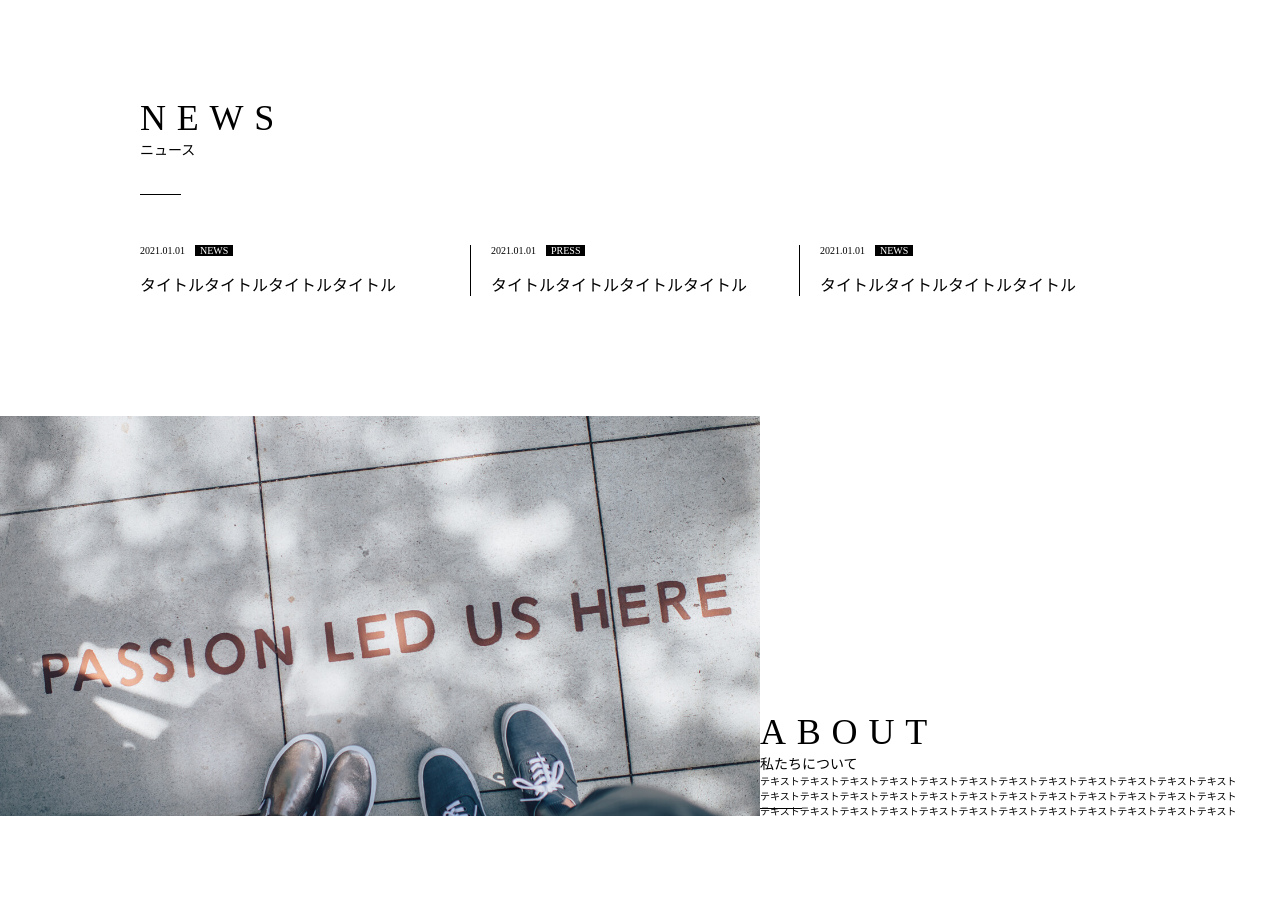
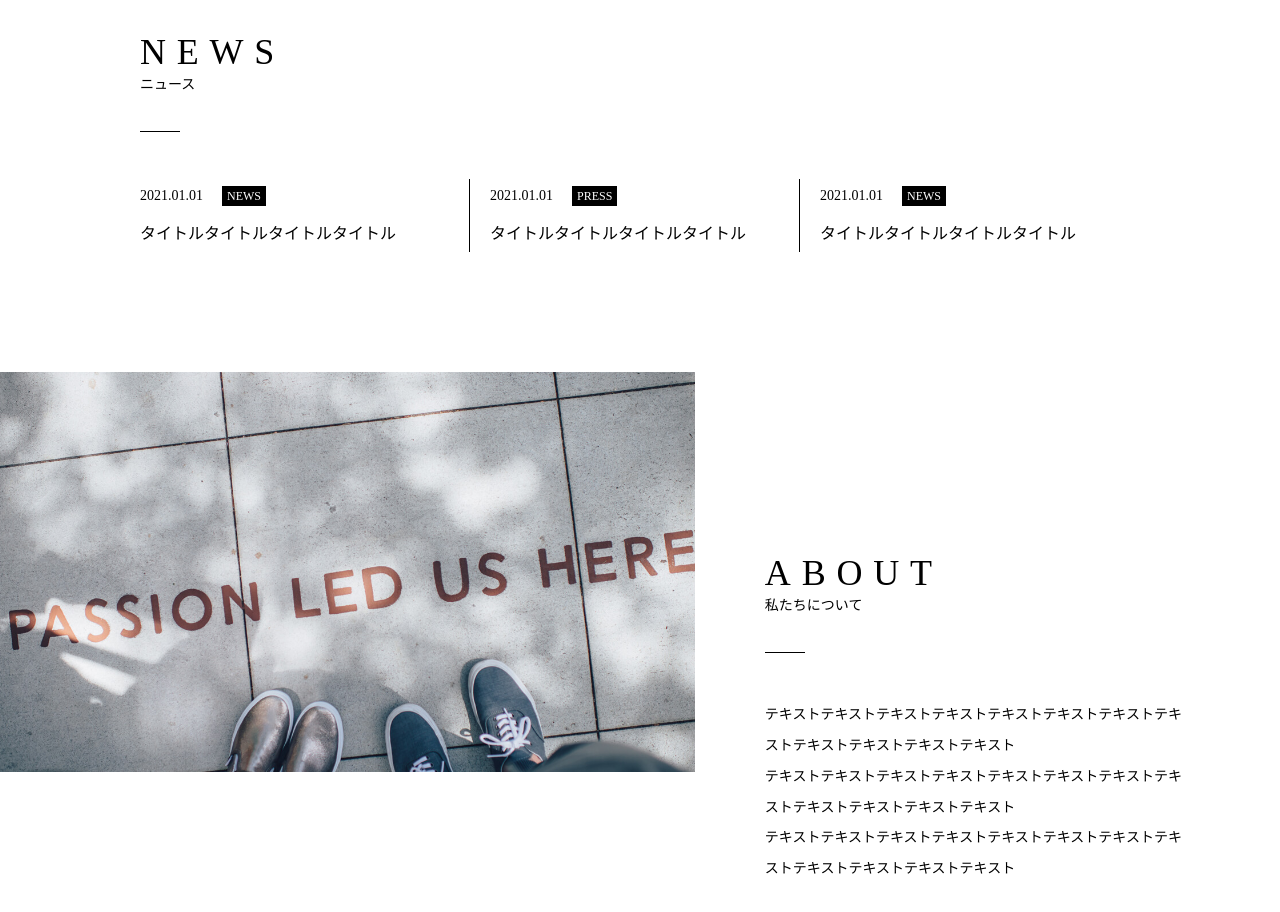
Before and after one commit to yasuta773/corporate2-mac, a plain HTML site: page index.html in a window 1280 px wide. Shown: the part 780-1692 px from the top of the page. After the commit the page ends 1665 px from the top, so only its background shows below. Drawn offline with Linux system fonts and the light colour scheme.

Commit message:
about-wrapper2

```diff
--- a/css/style.css
+++ b/css/style.css
@@ -3,6 +3,10 @@
 /*共通ここから*/
 html{
     font-size: 62.5%;
+}
+
+body{
+    font-size: 1.4rem;
 }
 
 .container{
@@ -12,35 +16,40 @@ html{
     margin-bottom: 120px;
 }
 
-.title-wrapper h2{
+.title h2{
     font-size: 3.6rem;
     font-weight: normal;
     letter-spacing: 0.3em;
     color: #000000;
+    margin-bottom: 86px;
+    position: relative;
 }
 
-.title-wrapper h3{
+.title h2::after{
+   content: "";
+   width: 40px;
+   height: 1px;
+   background-color: #000;
+   position:absolute;
+   top: 100px;
+}
+
+.title span{
+    display: block;
     font-size: 1.4rem;
     font-weight: normal;
     color: #000000;
-}
-
-.title-wrapper .underline{
-    border-bottom: 1px solid #000000;
-    padding-bottom: 36px;
+    letter-spacing: normal;
 }
 
 a{
-    font-size: 1.4rem;
     text-decoration: none;
     color: #000000;
 }
 /*共通ここまで*/
 
 /*headerここから*/
-header .container{
-    max-width: 1400px;
-    width: 100%;
+header{
     display: flex;
     justify-content: space-between;
 }
@@ -66,68 +75,81 @@ header .container{
 .request{
     padding: 34px 76px;
     background-color: #000000;
-    color: #FFFFFF;
     font-size: 1.2rem;
+}
+.request a{
+    color: #FFF;
 }
 /*headerここまで*/
 
 /*mainvisual-wrapperここから*/
-.mainvisual-wrapper .container{
-    max-width: 1400px;
-    width: 100%;
+.mainvisual-wrapper{
+    margin-bottom: 120px;
 }
+
 .mainvisual-wrapper img{
     width: 100%;
+    height: 600px;
+    object-fit: cover;
 }
 /*mainvisual-wrapperここまで*/
 
 /*news-wrapperここから*/
 .news-contents{
-    margin-top: 86px;
     display: flex;
-    flex-direction: row;
+    list-style: none;
 }
 
-.news-contents ul{
+.news-contents li{
     width: 33%;
+    border-right: 1px solid #000;
+    padding: 9px 0 8px 20px;
 }
 
-.news-contents .topics-2{
-    border-left: 1px solid #000000;
-    border-right: 1px solid #000000;
-    padding-left: 20px;
+.news-contents li:first-of-type{
+    padding-left: 0px;
 }
 
-.news-contents .topics-3{
-    padding-left: 20px;
+.news-contents li:last-of-type{
+    border-right: none;
 }
 
-.news-contents dt{
-    float: left;
-    margin-right: 10px;
-}
-
-.topic-mark{
-    padding: 0 5px;
+.news-info span{
+    margin-left: 19px;
+    padding: 3px 5px;
     background-color: #000000;
+    font-size: 1.2rem;
     color: #FFFFFF;
 }
 
-.news-contents dd{
-    clear: left;
+.news-contents p{
     padding-top: 16px;
     font-size: 1.6rem;
 }
 /*news-wrapperここまで*/
 
 /*about-wrapperここから*/
-.about-wrapper .container{
-    max-width: 1400px;
+.about-wrapper{
+    width: initial;
+    display: flex;
+}
+
+.about-images{
+    width: calc(760 / 1400 * 100%);
+}
+.about-images img{
     width: 100%;
-    display: flex;
-    align-items: flex-end;
+    height: 400px;
+    object-fit: cover;
 }
+
 .about-contents{
+    width: calc(640 / 1400 * 100%);
+    padding: 180px 97px 0 70px;
+}
+
+.about-text p{
+    line-height: calc(30.8 / 14);
 }
 /*about-wrapperここまで*/
 
--- a/index.html
+++ b/index.html
@@ -10,7 +10,6 @@
 </head>
 <body>
     <header>
-        <div class="container">
         <div class="main-menu">
             <h1><img src="/images/logo.png" alt="logo"></h1>
             <nav>
@@ -23,52 +22,50 @@
             </nav>
         </div>
         <div class="request">
-                <input type="submit" value="資料請求">
-            </div>
+            <a href="">資料請求</a>
+            <!-- <input type="submit" value="資料請求"> -->
         </div>
     </header>
 
     <div class="mainvisual-wrapper">
-        <div class="container">
         <img src="/images/mainvisual.png" alt="mainvisual">
-        </div>
     </div>
 
     <div class="news-wrapper">
         <div class="container">
-            <div class="title-wrapper">
-                <h2>NEWS</h2>
-                <h3><span class="underline">ニュー</span>ス</h3>
+            <div class="title">
+                <h2>NEWS<span>ニュース</span></h2>
             </div>
-            <div class="news-contents">
-                <ul class="topics-1">
-                    <dt>2021.01.01</dt>
-                    <dt class="topic-mark">NEWS</dt>
-                    <dd>タイトルタイトルタイトルタイトル</dd>
+            <ul class="news-contents">
+                <li>
+                    <div class="news-info">
+                        <time datetime="2021-01-01">2021.01.01</time><span>NEWS</span>
+                    </div>
+                    <p>タイトルタイトルタイトルタイトル</p>
+                </li>
+                <li>
+                    <div class="news-info">
+                        <time datetime="2021-01-01">2021.01.01</time><span>PRESS</span>
+                    </div>
+                    <p>タイトルタイトルタイトルタイトル</p>
+                </li>
+                <li>
+                    <div class="news-info">
+                        <time datetime="2021-01-01">2021.01.01</time><span>NEWS</span>
+                    </div>
+                    <p>タイトルタイトルタイトルタイトル</p>
+                </li>
             </ul>
-                <ul class="topics-2">
-                    <dt>2021.01.01</dt>
-                    <dt class="topic-mark">PRESS</dt>
-                    <dd>タイトルタイトルタイトルタイトル</dd>
-                </ul>
-                <ul class="topics-3">
-                    <dt>2021.01.01</dt>
-                    <dt class="topic-mark">NEWS</dt>
-                    <dd>タイトルタイトルタイトルタイトル</dd>
-                </ul>
-            </div>
         </div>
     </div>
 
     <div class="about-wrapper">
-        <div class="container">
             <div class="about-images">
                 <img src="/images/about.png" alt="about">
             </div>
             <div class="about-contents">
-                <div class="title-wrapper">
-                    <h2>ABOUT</h2>
-                    <h3><span class="underline">私たち</span>について</h3>
+                <div class="title">
+                    <h2>ABOUT<span>私たちについて</span></h2>
                 </div>
                 <div class="about-text">
                     <p>テキストテキストテキストテキストテキストテキストテキストテキストテキストテキストテキストテキスト</p>
@@ -77,6 +74,5 @@
                 </div>
             </div>
     </div>
-    </div>
 </body>
 </html>
```
Lines whose indentation alone changed are shown as unchanged.
